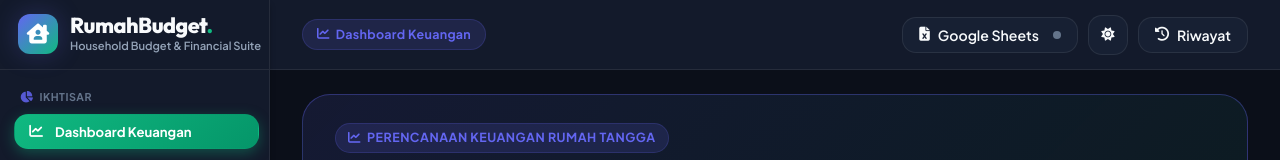
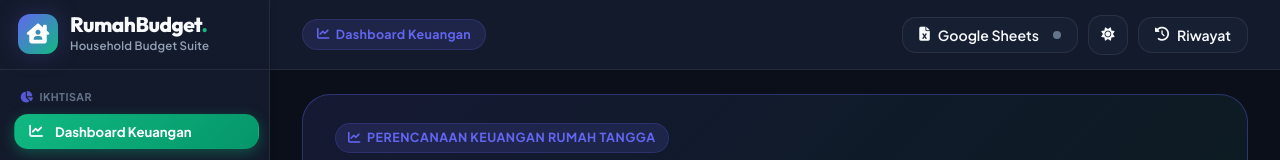
Before and after one commit to riyandimuhamad/kehidupan, a website with bundled scripts: page index.html in a window 1280 px wide. Shown: the top 160 px of the page. Built offline with nearby package versions, Linux system fonts and the light colour scheme.

Commit message:
style: fit brand text neatly inside sidebar header without clipping

```diff
--- a/css/styles.css
+++ b/css/styles.css
@@ -155,11 +155,12 @@ html, body {
 
 .brand-text h1 {
   font-family: var(--font-heading);
-  font-size: 1.35rem;
+  font-size: 1.3rem;
   font-weight: 800;
   letter-spacing: -0.5px;
-  line-height: 1.1;
-  color: var(--text-main);
+  line-height: 1.15;
+  color: var(--text-main);
+  white-space: nowrap;
 }
 
 .brand-text h1 .dot {
@@ -167,9 +168,11 @@ html, body {
 }
 
 .brand-text p {
-  font-size: 0.7rem;
+  font-size: 0.72rem;
   color: var(--text-muted);
   font-weight: 600;
+  white-space: nowrap;
+  letter-spacing: 0.2px;
 }
 
 .sidebar-close-btn {
--- a/index.html
+++ b/index.html
@@ -35,7 +35,7 @@
           </div>
           <div class="brand-text">
             <h1>RumahBudget<span class="dot">.</span></h1>
-            <p>Household Budget & Financial Suite</p>
+            <p>Household Budget Suite</p>
           </div>
         </div>
         <button class="sidebar-close-btn" id="sidebarCloseBtn" aria-label="Tutup Menu">
```
